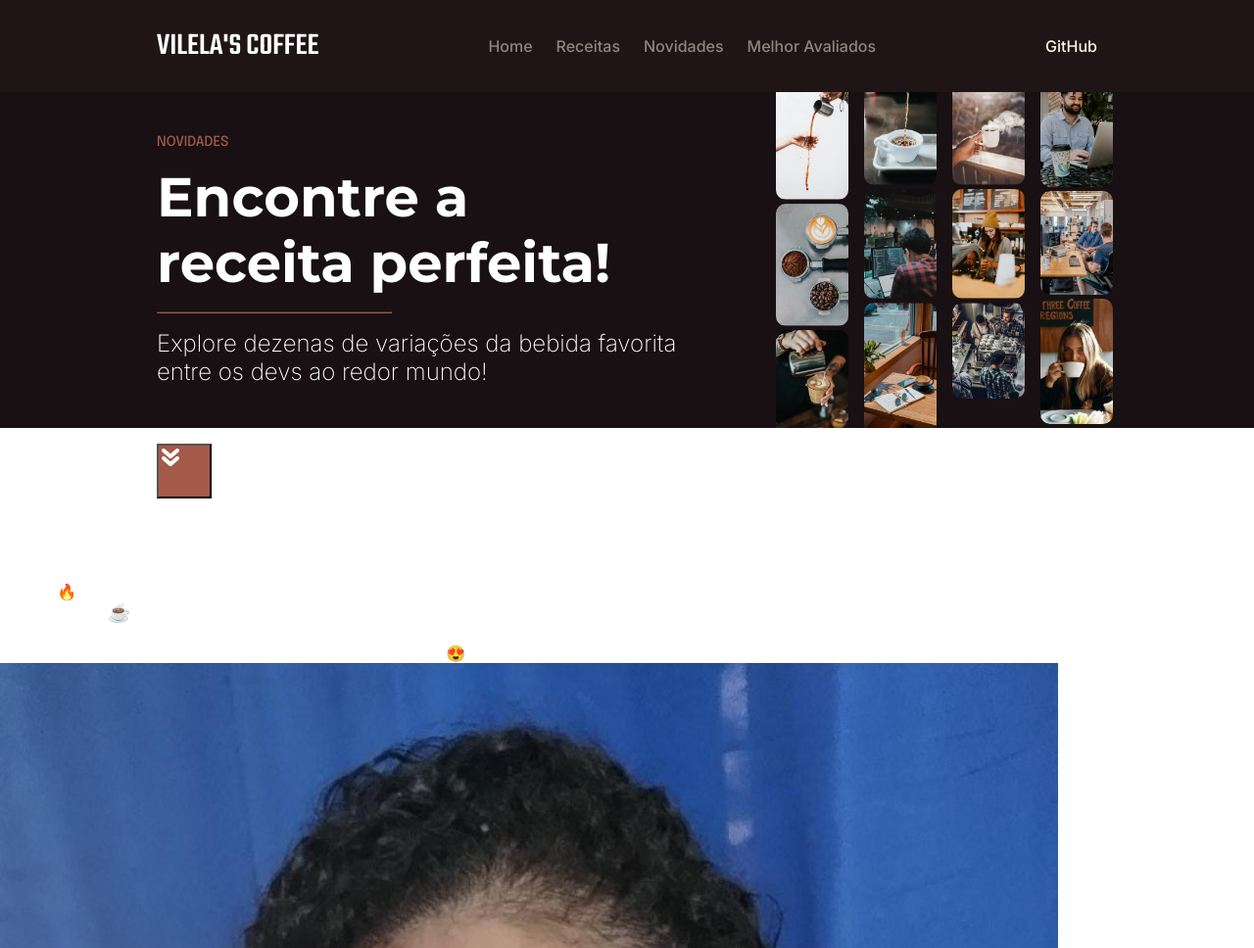
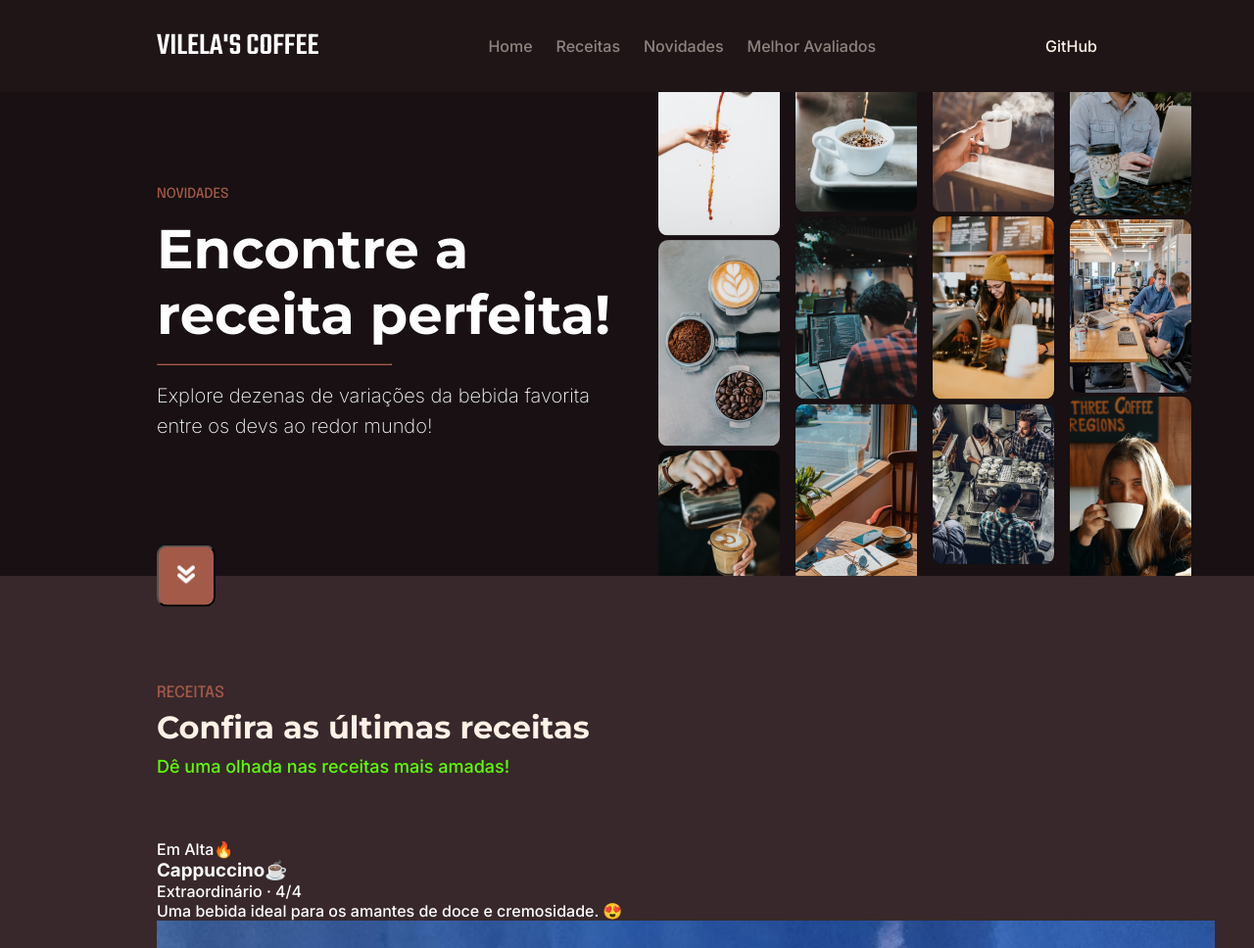
Before and after one commit to HelenaOliveira1459/PROJETO-VLELA-S-COFFEE, a plain HTML site: page index.html in a window 1280 px wide. Shown: the top 968 px of the page at 98% size. Drawn offline with Linux system fonts and the light colour scheme.

Commit message:
ponto de parada

```diff
--- a/index.html
+++ b/index.html
@@ -52,27 +52,29 @@
    </div>
 
     <section class="button-container">
-      <button class="button"><img src="assets/icons/chevron-duplo.png" alt=""></button>
+      <button type="button"><img src="assets/icons/chevron-duplo.png" alt=""></button>
     </section>
 
     <section class="receitas">
-      <header class="receitas">
-        <span>Receitas</span>
-        <h2>Confira as últimas receitas</h2>
+      <header class="header-receitas">
+        <span class="header-receitas-span">Receitas</span>
+        <h2 class="header-receitas-title">Confira as últimas receitas</h2>
         <p>Dê uma olhada nas receitas mais amadas!</p>
       </header>
       <div class="container-bebidas">
         <div>
           <header>
-            <div>
-              <span>Em Alta🔥</span>
-              <h3>Cappuccino☕</h3>
+            <div class="container-bebidas-helena">
+              <span class="container-bebidas-helena-span">Em Alta🔥</span>
+
+              <h3 class="container-bebidas-helena-title">Cappuccino☕</h3>
             </div>
-            <p>Extraordinário · 4/4 </p>
+            <p class="container-bebidas-helena-p">Extraordinário · 4/4 </p>
+
           </header>
           <p>Uma bebida ideal para os amantes de doce e cremosidade. 😍</p>
           <div>
-            <img src="assets/images/perfil.jpg" alt="">
+            <img class="container-bebidas-helena-img" src="assets/images/perfil.jpg" alt="">
             <span>Helena Vilela</span>
           </div>
         </div>
--- a/styles/global.css
+++ b/styles/global.css
@@ -5,7 +5,6 @@
 }
 
 body {
-
   color: #FFFFFF ;
 }
 
--- a/styles/header.css
+++ b/styles/header.css
@@ -4,7 +4,7 @@
   padding-block: 1.5rem;
   padding-inline: 10rem;
   display: flex;
-   flex-direction: row;
+  flex-direction: row;
   justify-content: space-between;
   align-items: center;
   background-color: #1F1517;
--- a/styles/hero.css
+++ b/styles/hero.css
@@ -3,7 +3,7 @@
   padding-inline: 160px;
   justify-content: space-between;
   align-items: center;
-  gap: 6rem;
+  gap: 8rem;
   margin: auto;
   overflow: clip;
 
@@ -26,6 +26,7 @@
 .hero-novidade {
   color: #A45A49;
   font-size: 14px;
+  padding-top: 24px;
   font-family: var(--font-family-epilogue);
   text-transform: uppercase;
 
@@ -38,11 +39,6 @@
   color: #FFFFFF;
   max-width: 480px;
 
-}
-
-.hero-subtitle {
-  font-family: var(--font-family-inter);
-  font-weight: 200;
 
 }
 
@@ -56,30 +52,43 @@ hr {
   }
 }
 
+.hero-subtitle {
+  font-family: var(--font-family-inter);
+  font-weight: 200;
+  font-size: 20px;
+  line-height: 156%;
+  padding-bottom: 64px;
+  max-width: 450px;
+
+}
+
+
+
 .images-hero-container {
-  max-width: 45%;
   column-count: 4;
   column-gap: 16px;
-  margin: -1rem;
-
-
+  margin-block: -64px;
+  margin-inline: -6rem;
 
 }
 
 .images-hero-container > figure > img {
-  width: 100%;
   border-radius: 10px;
-
 }
 
 .button-container{
-  padding: 16px 160px;
-  }
-.button{
+  padding-inline-start: 160px;
+  width: 100%;
+  background-color: #38282B;
+
+   }
+
+  button {
+
   background-color: #A45A49;
-  display: flex;
-  flex-direction: row;
-  width: 56px;
-  height: 56px;
+  border-radius: 10px;
+  padding: 1rem;
+  margin: auto;
+  transform: translate(0, -50%);
 
 }
--- a/styles/index.css
+++ b/styles/index.css
@@ -1,6 +1,7 @@
 @import url(global.css);
 @import url(header.css);
 @import url(hero.css);
+@import url(main.css);
 @import url(footer.css);
 
 
--- /dev/null
+++ b/styles/main.css
@@ -0,0 +1,40 @@
+.receitas {
+  background-color: #38282B;
+  padding-inline: 160px;
+  padding-block: 3rem;
+  align-items: center;
+  align-content: center;
+
+}
+
+.header-receitas {
+  display: flex;
+  flex-direction: column;
+  display: flex;
+  gap: 8px;
+}
+
+.header-receitas-span {
+  font-family: var(--font-family-epilogue);
+  text-transform: uppercase;
+  font-size: 16px;
+  color: #A45A49;
+
+}
+
+.header-receitas-title {
+  font-family: var(--font-family-mont);
+  font-weight: bold;
+  font-size: 32px;
+  line-height: 120%;
+  color: #fff2e7;
+}
+
+.header-receitas p {
+  font-family: var(--font-family-inter);
+  font-size: 18px;
+  line-height: 148%;
+  color: #5eff00;
+  padding-bottom: 60px;
+
+}
```
Also changed, not shown: main.css (deleted).
